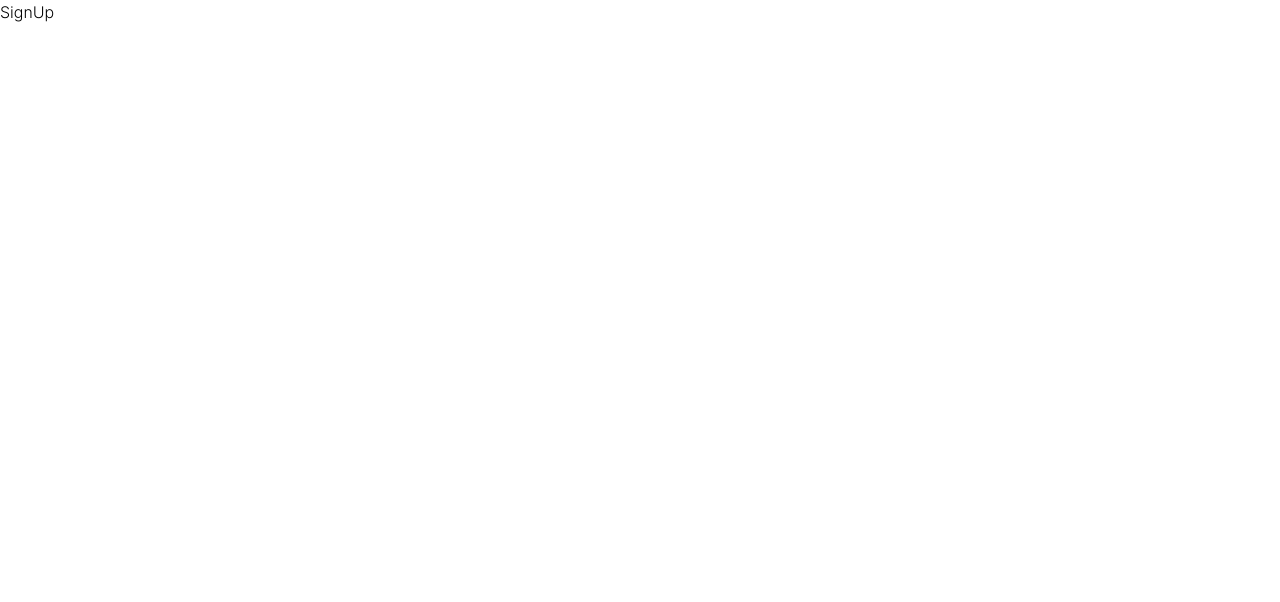
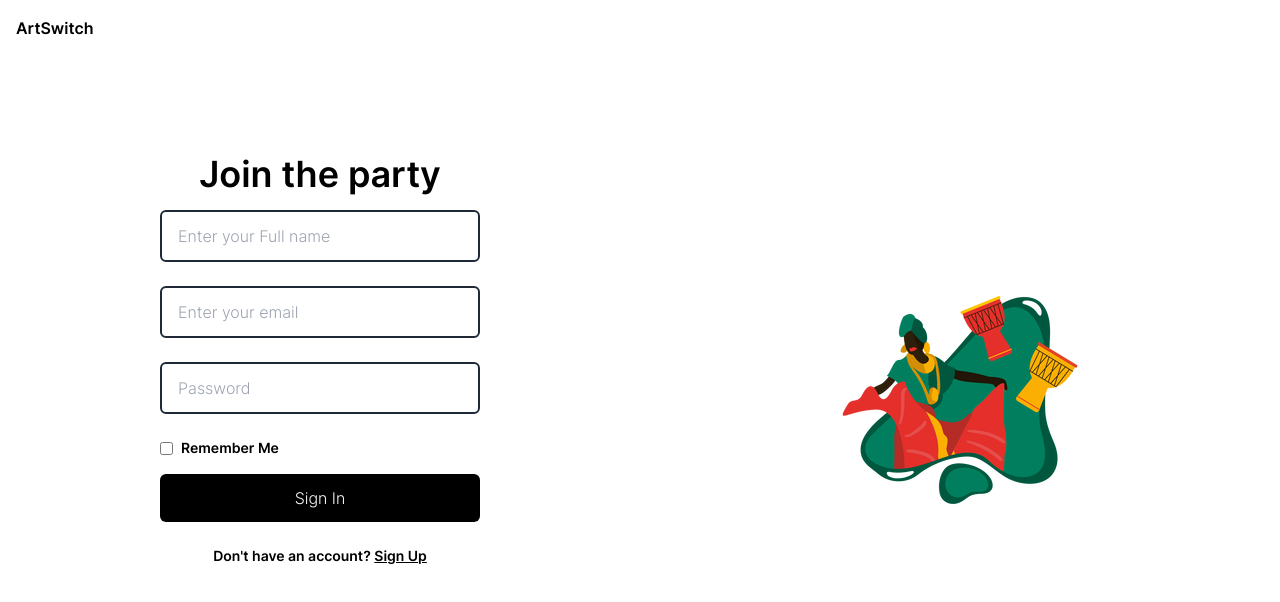
Before and after one commit to KayodeOlusi/art_switch, a Next.js app in the folder artswitch-client/: page /auth/signup in a window 1280 px wide. Shown: the top 602 px of the page. Built offline with nearby package versions, Linux system fonts and the light colour scheme.

Commit message:
login and signup page

```diff
--- /dev/null
+++ b/artswitch-client/components/auth/login/login-form.tsx
@@ -0,0 +1,67 @@
+import React, { useState } from "react";
+import Button from "../button";
+
+type TFormState = {
+  email: string;
+  password: string;
+};
+
+type TEvent = {
+  target: {
+    name: string;
+    value: string;
+  };
+};
+
+const LoginForm = () => {
+  const [formState, setFormState] = useState<TFormState>({
+    email: "",
+    password: "",
+  });
+
+  const handleChange = ({ target: { name, value } }: TEvent) => {
+    setFormState({
+      ...formState,
+      [name]: value,
+    });
+  };
+
+  const handleSubmit = (e: React.FormEvent<HTMLFormElement>) => {
+    e.preventDefault();
+    console.log(formState);
+  };
+
+  return (
+    <form className="flex flex-col" onSubmit={handleSubmit}>
+      <input
+        type="email"
+        name="email"
+        onChange={handleChange}
+        value={formState.email}
+        placeholder="Enter your email"
+        className="border-2 border-gray-800 w-80 px-4 py-3 text-black rounded-md mb-6"
+      />
+      <input
+        type="password"
+        name="password"
+        placeholder="Password"
+        onChange={handleChange}
+        value={formState.password}
+        className="border-2 border-gray-800 w-80 px-4 py-3 text-black rounded-md mb-6"
+      />
+      <section className="flex items-center mb-4">
+        <input
+          type="checkbox"
+          id="remember-me"
+          className="mr-2 cursor-pointer"
+        />
+        <label htmlFor="remember-me" className="text-sm font-semibold">
+          Remember Me
+        </label>
+      </section>
+      <Button />
+    </form>
+  );
+};
+
+export default LoginForm;
--- /dev/null
+++ b/artswitch-client/components/auth/signup/signup-form.tsx
@@ -0,0 +1,77 @@
+import React, { useState } from "react";
+import Button from "../button";
+
+type TFormState = {
+  name: string;
+  email: string;
+  password: string;
+};
+
+type TEvent = {
+  target: {
+    name: string;
+    value: string;
+  };
+};
+
+const SignupForm = () => {
+  const [formState, setFormState] = useState<TFormState>({
+    name: "",
+    email: "",
+    password: "",
+  });
+
+  const handleChange = ({ target: { name, value } }: TEvent) => {
+    setFormState({
+      ...formState,
+      [name]: value,
+    });
+  };
+
+  const handleSubmit = (e: React.FormEvent<HTMLFormElement>) => {
+    e.preventDefault();
+    console.log(formState);
+  };
+
+  return (
+    <form className="flex flex-col" onSubmit={handleSubmit}>
+      <input
+        type="text"
+        name="name"
+        onChange={handleChange}
+        value={formState.name}
+        placeholder="Enter your Full name"
+        className="border-2 border-gray-800 w-80 px-4 py-3 text-black rounded-md mb-6"
+      />
+      <input
+        type="email"
+        name="email"
+        onChange={handleChange}
+        value={formState.email}
+        placeholder="Enter your email"
+        className="border-2 border-gray-800 w-80 px-4 py-3 text-black rounded-md mb-6"
+      />
+      <input
+        type="password"
+        name="password"
+        placeholder="Password"
+        onChange={handleChange}
+        value={formState.password}
+        className="border-2 border-gray-800 w-80 px-4 py-3 text-black rounded-md mb-6"
+      />
+      <section className="flex items-center mb-4">
+        <input
+          type="checkbox"
+          id="remember-me"
+          className="mr-2 cursor-pointer"
+        />
+        <label htmlFor="remember-me" className="text-sm font-semibold">
+          Remember Me
+        </label>
+      </section>
+      <Button />
+    </form>
+  );
+};
+
+export default SignupForm;
--- a/artswitch-client/pages/auth/login/index.tsx
+++ b/artswitch-client/pages/auth/login/index.tsx
@@ -1,47 +1,24 @@
 import { NextPage } from "next";
-import Image from "next/image";
-import LoginImage from "../../../public/assets/bg.png";
-import Button from "../../../components/auth/button";
+import LoginForm from "../../../components/auth/login/login-form";
 
-type Props = {};
-
-const Login: NextPage = (props: Props) => {
+const Login: NextPage = () => {
   return (
     <div className="grid grid-cols-2 h-screen font-Inter">
       <section className="form-section block p-4 col-span-2 lg:col-span-1">
         <div className="logo font-semibold">ArtSwitch</div>
         <div className="login-form h-5/6 flex flex-col items-center justify-center">
           <p className="font-semibold text-4xl mb-4">Welcome Back</p>
-          <form className="flex flex-col" onSubmit={() => {}}>
-            <input
-              type="text"
-              placeholder="Enter your email"
-              className="border-2 border-gray-800 w-80 px-4 py-3 text-black rounded-md mb-6"
-            />
-            <input
-              type="password"
-              placeholder="Password"
-              className="border-2 border-gray-800 w-80 px-4 py-3 text-black rounded-md mb-6"
-            />
-            <section className="flex items-center mb-4">
-              <input
-                type="checkbox"
-                id="remember-me"
-                className="mr-2 cursor-pointer"
-              />
-              <label htmlFor="remember-me" className="text-sm font-semibold">
-                Remember Me
-              </label>
-            </section>
-            <Button />
-          </form>
+          <LoginForm />
           <p className="text-sm font-semibold">
             Don't have an account?{" "}
             <span className="underline cursor-pointer">Sign Up</span>
           </p>
         </div>
       </section>
-      <section className="hidden lg:block bg-[url('/assets/images/bg.png')] bg-no-repeat bg-center object-cover w-full h-full" />
+      <section
+        className="hidden lg:block bg-[url('/assets/images/bg.png')]
+        bg-no-repeat bg-center object-cover w-full h-full"
+      />
     </div>
   );
 };
--- a/artswitch-client/pages/auth/signup/index.tsx
+++ b/artswitch-client/pages/auth/signup/index.tsx
@@ -1,9 +1,26 @@
 import { NextPage } from "next";
+import SignupForm from "../../../components/auth/signup/signup-form";
 
-type Props = {};
-
-const SignUp: NextPage = (props: Props) => {
-  return <div className="font-Inter">SignUp</div>;
+const SignUp: NextPage = () => {
+  return (
+    <div className="grid grid-cols-2 h-screen font-Inter">
+      <section className="form-section block p-4 col-span-2 lg:col-span-1">
+        <div className="logo font-semibold">ArtSwitch</div>
+        <div className="login-form h-5/6 flex flex-col items-center justify-center">
+          <p className="font-semibold text-4xl mb-4">Join the party</p>
+          <SignupForm />
+          <p className="text-sm font-semibold">
+            Don't have an account?{" "}
+            <span className="underline cursor-pointer">Sign Up</span>
+          </p>
+        </div>
+      </section>
+      <section
+        className="hidden lg:block bg-[url('/assets/images/bg.png')]
+        bg-no-repeat bg-center object-cover w-full h-full"
+      />
+    </div>
+  );
 };
 
 export default SignUp;
```
